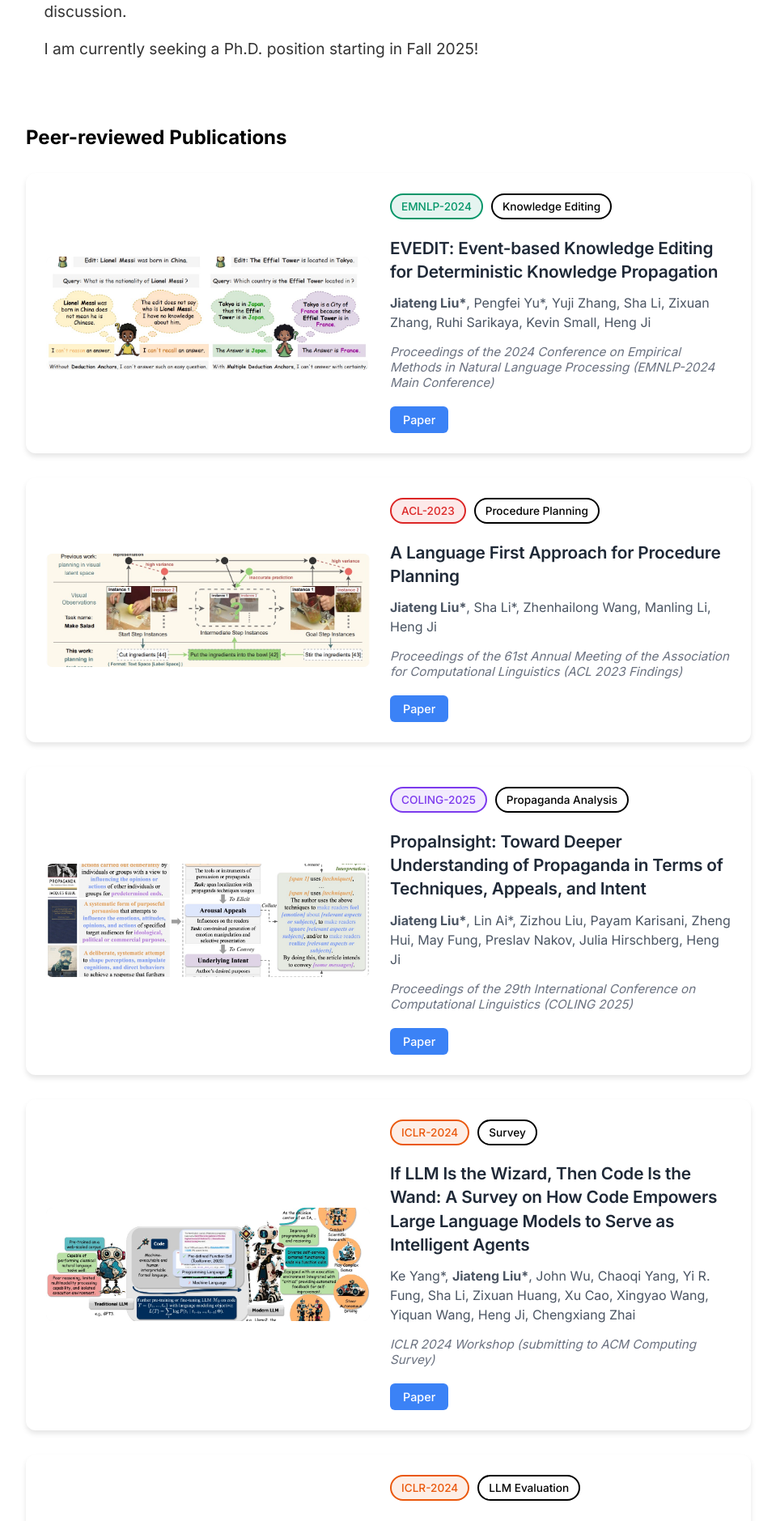
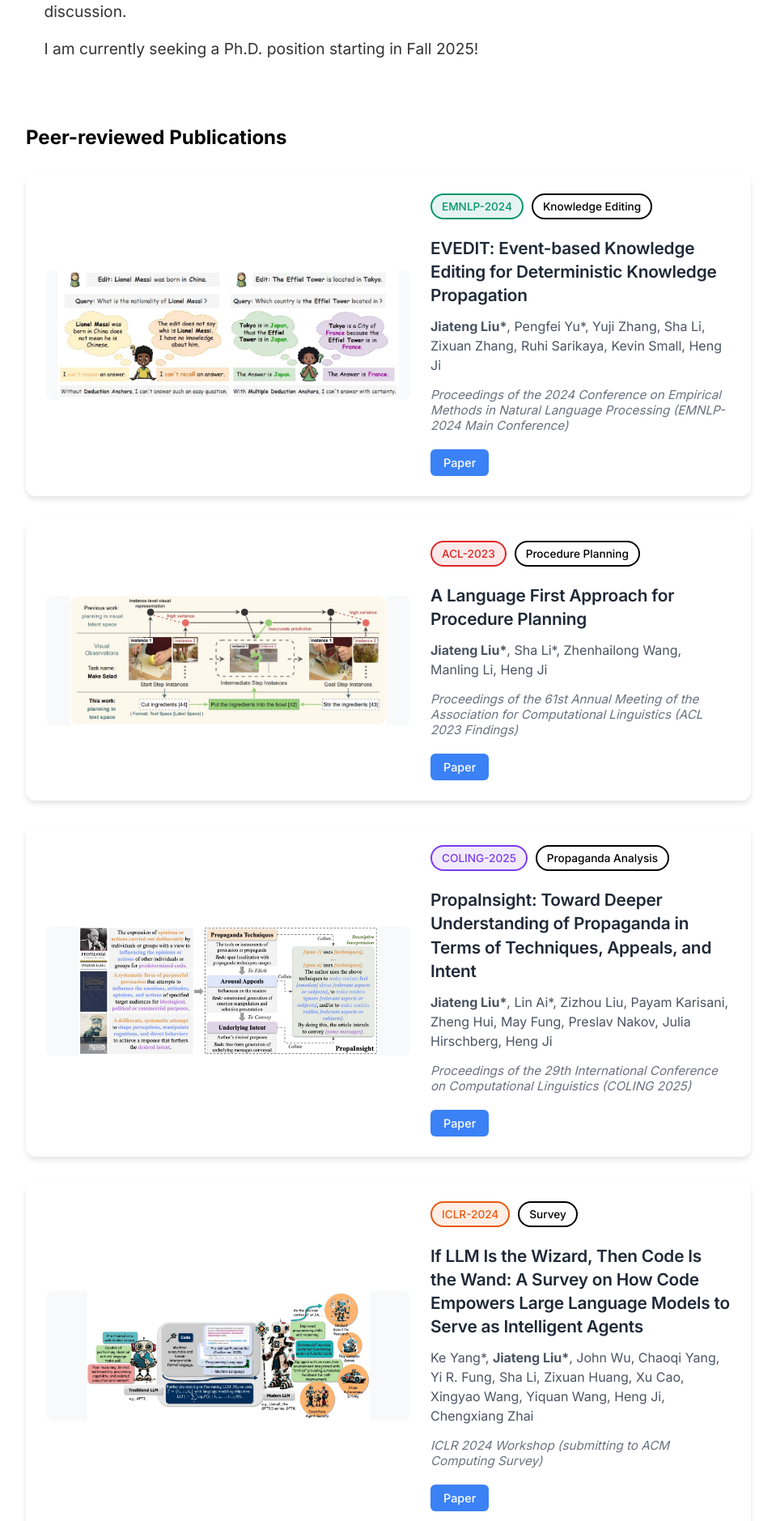
Before and after one commit to Lumos-Jiateng/Lumos-Jiateng.github.io, a Jekyll site: the page built from index.html, in a window 1280 px wide. Shown: the part 1814-3693 px from the top of the page at 81% size, without its empty margins (160-1119 px from the left). Built offline with Jekyll 4.4.1, drawn with Linux system fonts in a browser that asks for light colours.

Commit message:
Fix image display: show complete images without cropping
- Changed object-fit from 'cover' to 'contain' to display full images
- Increased image container size to 450x160px for better visibility
- Added flex centering to ensure images are properly positioned
- Images now display completely without cropping when not clicked
- Click functionality remains intact for zooming

```diff
--- a/css/main.css
+++ b/css/main.css
@@ -70,18 +70,21 @@ ul.posts li {
 }
 
 .publication-image {
-    flex: 0 0 400px;
-    height: 140px;
+    flex: 0 0 450px;
+    height: 160px;
     border-radius: 8px;
     overflow: hidden;
     background: #f8f9fa;
     cursor: pointer;
+    display: flex;
+    align-items: center;
+    justify-content: center;
 }
 
 .publication-image img {
     width: 100%;
     height: 100%;
-    object-fit: cover;
+    object-fit: contain;
 }
 
 .publication-content {
```
